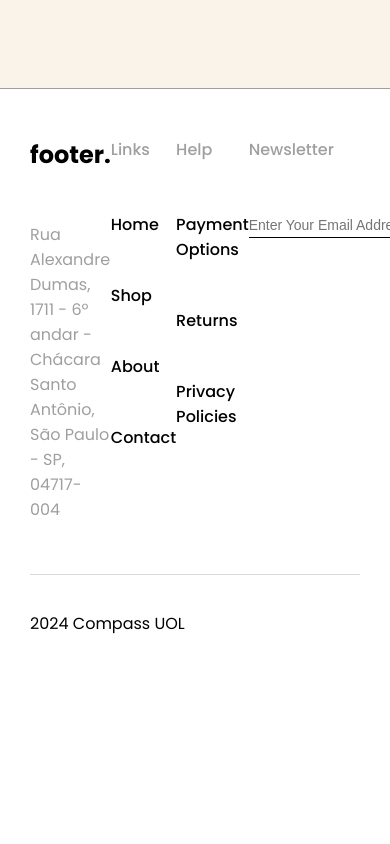
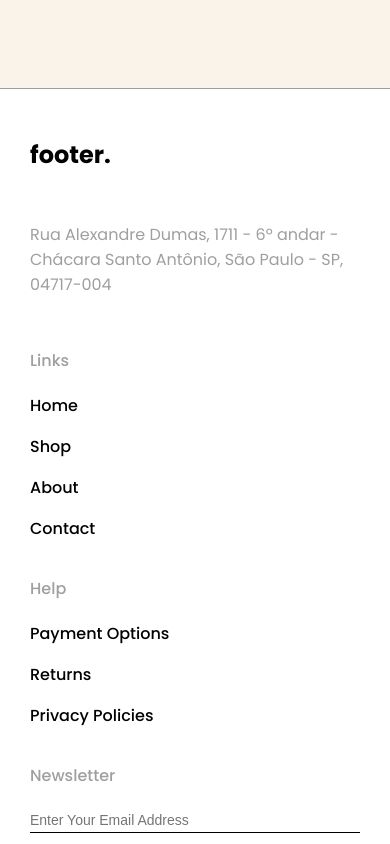
Before and after one commit to claraferraz/result-list-e-commerce, a React (Vite) app: page / in a window 390 px wide. Shown: the part 1000-1844 px from the top of the page. Before the commit the page ends 1674 px from the top, so only its background shows below. Built offline with nearby package versions, Linux system fonts and the light colour scheme.

Commit message:
fix: responsividade no footer

```diff
--- a/src/components/Footer/styles.module.css
+++ b/src/components/Footer/styles.module.css
@@ -60,3 +60,30 @@
     align-items: start;
     gap: 10px;
 }
+
+@media screen and (max-width: 768px) {
+    .form {
+        display: block;
+    }
+
+    .form input {
+        margin-bottom: 20px;
+    }
+
+    .footer {
+        flex-direction: column;
+    }
+
+    .footerAddress {
+        max-width: 100%;
+    }
+
+    .footerLink ul {
+        gap: 16px;
+    }
+
+    .sectionTitle {
+        margin-bottom: 20px;
+        margin-top: 35px;
+    }
+}
--- a/src/components/TextField/styles.module.css
+++ b/src/components/TextField/styles.module.css
@@ -7,6 +7,8 @@
     padding: 4px 0;
     font-size: 14px;
     outline: 0;
+    width: 100%;
+    display: block;
 }
 
 .input.error {
```
